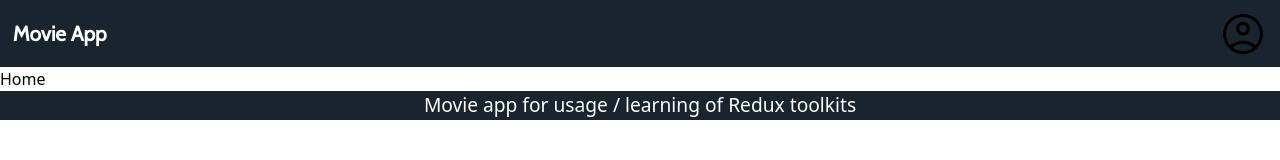
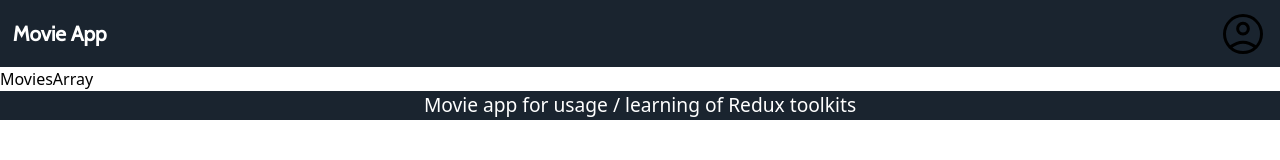
Before and after one commit to ericjay1452/omdb-app, a React (Create React App) app: page / in a window 1280 px wide. Shown: the top 160 px of the page. Built offline with nearby package versions, Linux system fonts and the light colour scheme.

Commit message:
resumed back to work

```diff
--- a/src/COMPONENTS/home/Home.js
+++ b/src/COMPONENTS/home/Home.js
@@ -1,8 +1,12 @@
 import React from 'react'
+import MoviesArray from '../moviesArray/MoviesArray'
 
 const Home = () => {
   return (
-    <div>Home</div>
+    <div>
+      <div className = "banner-image"></div>
+      <MoviesArray />
+    </div>
   )
 }
 
```
